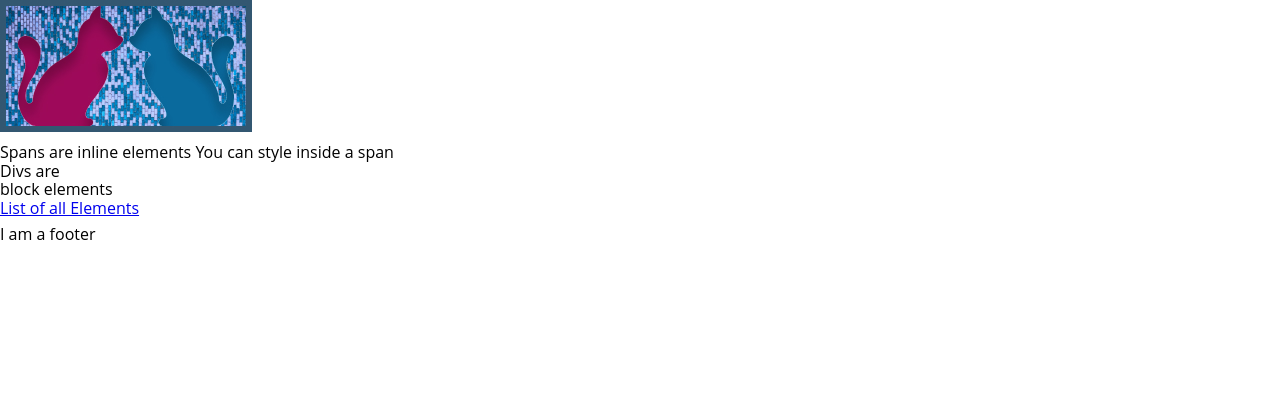
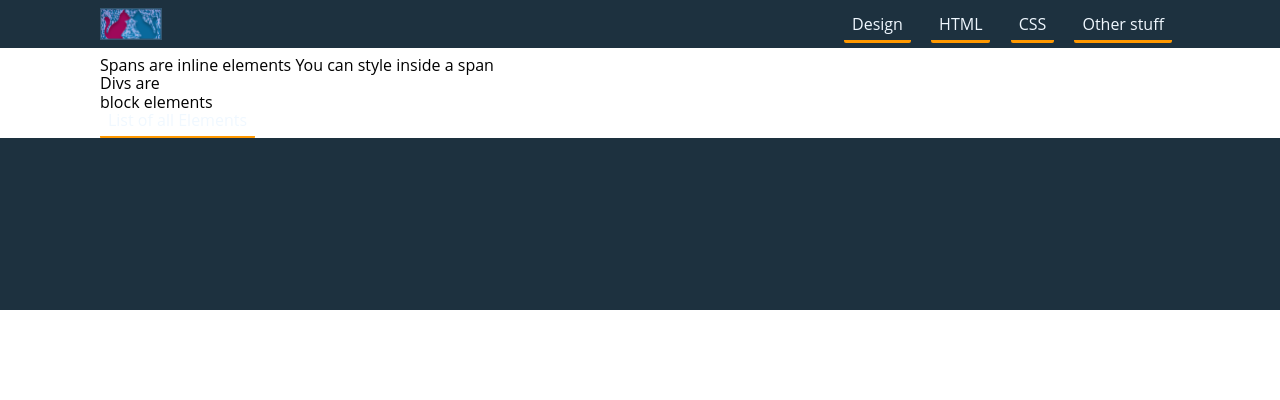
Before and after one commit to frk-sandkake/frksandkake-learns2code, a plain HTML site: page index.html in a window 1280 px wide. Drawn offline with nearby package versions, Linux system fonts and the light colour scheme.

Commit message:
:root, grid, flexbox, app-navbar, a:hover
made changes to :root, center aligned grid(body-elements), made app-navbar and styled it with color, padding and gradient hover effect. applied flexbox to header-content.

```diff
--- a/css/style.css
+++ b/css/style.css
@@ -2,17 +2,18 @@
 /* .prettierrc.yml and .editorconfig are files with settings */
 
 :root {
-  --container-width: 987px;
-  --header-height: 60px;
+  --container-width: 1080px;
+  --header-height: 48px;
   --footer-height: 172px;
   --default-font-family: "Open Sans", sans-serif;
   --default-font-size: 1em;
   --default-nav-size: 0.713em;
-  --default-pad-min: 0.5em;
-  --default-pad-med: 1em;
-  --default-pad-max: 1.5em;
-  --default-nav-padding: 20px;
+  --gutter-sml: 0.5em;
+  --gutter-med: 1em;
+  --gutter-lrg: 1.5em;
+  --default-nav-padding: 1.2em;
   --brand-dark-blue: #1d313f;
+  --mainColor: #ff9800;
 }
 
 body {
@@ -25,9 +26,65 @@ body {
   font-family: var(--default-font-family);
 }
 
-.header {
+a:visited,
+a:link {
+  text-decoration: none;
+  color: aliceblue;
+}
+/**
+https://css-tricks.com/having-fun-with-link-hover-effects/
+*/
+
+a {
+  background: linear-gradient(
+    to top,
+    var(--mainColor) 0%,
+    var(--mainColor) 3px,
+    transparent 3px
+  );
+  background-repeat: repeat-x;
+  background-size: 100%;
+  padding: var(--gutter-sml);
+  border-radius: 2px;
+  text-decoration: none;
+}
+
+a:hover {
+  background: linear-gradient(
+    to top,
+    var(--mainColor) 0%,
+    var(--mainColor) 5px,
+    transparent
+  );
+}
+
+.app-navbar ul {
+  list-style: none;
+}
+
+.app-navbar li {
+  display: inline-block;
+  color: aliceblue;
+  padding: var(--gutter-sml);
+}
+
+.app-header {
   grid-area: header;
   background-color: var(--brand-dark-blue);
+  height: var(--header-height);
+}
+
+.container {
+  max-width: var(--container-width);
+  align-items: center;
+  margin: 0 auto;
+}
+
+.flex-it {
+  display: flex;
+  flex-direction: row;
+  justify-content: space-between;
+  align-items: center;
   height: var(--header-height);
 }
 
@@ -37,6 +94,6 @@ body {
 
 .app-footer {
   grid-area: footer;
-  background-color: var(--footer-bg);
+  background-color: var(--brand-dark-blue);
   height: var(--footer-height);
 }
--- a/index.html
+++ b/index.html
@@ -27,13 +27,26 @@
     <header class="app-header">
       <div class="container">
         <div class="row flex-it">
-          <div class="logo">
-            <img src="/img/LOGO3x.jpg" alt="LOGO" />
-          </div>
+          <span style="height: 32px">
+            <img
+              style="width: 62px; height: 32px"
+              src="/img/LOGO3x.jpg"
+              alt="LOGO"
+            />
+          </span>
+          <nav class="app-navbar">
+            <ul>
+              <li><a href="design.html">Design</a></li>
+              <li><a href="#">HTML</a></li>
+              <li><a href="#">CSS</a></li>
+              <li><a href="#">Other stuff</a></li>
+            </ul>
+          </nav>
         </div>
       </div>
     </header>
     <main class="app-main">
+      <div class="container">
         <span>Spans</span>
         <span>are</span>
         <span>inline</span>
@@ -46,7 +59,8 @@
             >List of all Elements</a
           >
         </div>
+      </div>
     </main>
-    <footer class="app-footer">I am a footer</footer>
+    <footer class="app-footer"><div class="container"></div></footer>
   </body>
 </html>
```
Lines whose indentation alone changed are shown as unchanged.
